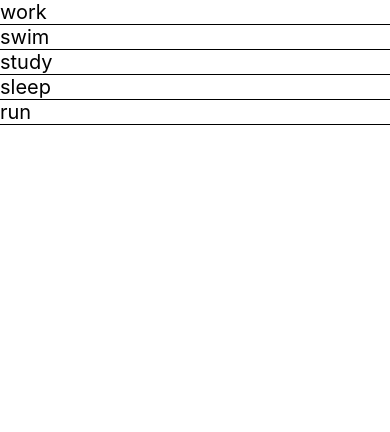
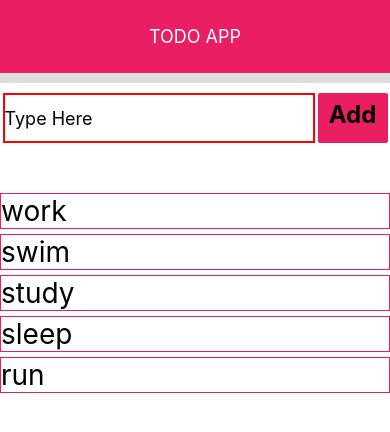
Before and after one commit to DumbWaysStudent/DW12VF3L1_todolist, a React Native app: screen / in a window 390 px wide. Shown: the top 432 px of the page. Built offline with nearby package versions, Linux system fonts and the light colour scheme.

Commit message:
commit add to do

```diff
--- a/App.js
+++ b/App.js
@@ -1,35 +1,134 @@
-import React, { Component } from 'react';
-import { View, Text, StyleSheet } from 'react-native';
+import React, { Component } from 'react'
+import { View, Text, StyleSheet, TextInput, TouchableOpacity, Button, ScrollView } from 'react-native'
 
-class App extends Component{
-  render(){
+class Add extends Component {
 
-    const data = [
-      'work',
-      'swim',
-      'study',
-      'sleep',
-      'run',
-    ]
+  constructor(props) {
+    super(props)
 
-    return(
+    //list data
+    this.state = {
+      datas: [
+        'work',
+        'swim',
+        'study',
+        'sleep',
+        'run',
+      ],
+      data: '',
+    }
+  }
+
+  //inputan data
+  onHandleAdd = (text) => {
+    this.setState({data: text})
+  }
+
+  //masukkan inputan data ke list
+  inputBtn = () =>{
+    if(this.state.data !== ''){
+      let tambah = this.state.datas.concat(this.state.data)
+      this.setState({datas: tambah})
+      this.setState({data: ''})
+    }else{
+      alert('Field Tidak boleh kosong!')
+    }
+
+  }
+
+
+  render() {
+
+    return (
+
       <View>
 
-        { data.map((item) => {
-          return <Text style={styles.list}>{item}</Text>
-        })}
+        <View style={styles.header}>
+          <Text style={styles.headerText}>TODO APP</Text>
+        </View>
+
+        <View style={styles.direc}>
+
+          <TextInput style={styles.inputTxt} placeholder='Type Here' type='text' onChangeText={(text) => this.onHandleAdd(text)} value={this.state.data}
+          />
+
+          <TouchableOpacity style={styles.button}>
+              <Text style={styles.textButton} onPress={this.inputBtn} >Add</Text>
+          </TouchableOpacity>
+
+
+        </View>
+
+        <ScrollView>
+          {this.state.datas.map((item) =>
+            <Text style={styles.textList}>{item}</Text>)
+          }
+        </ScrollView>
+
 
       </View>
-    );
+
+
+    )
   }
+
 }
 
-export default App;
+const styles = StyleSheet.create({
+  header: {
+    backgroundColor: '#E91E63',
+    alignItems: 'center',
+    justifyContent: 'center',
+    borderBottomWidth: 10,
+    borderBottomColor: '#ddd'
+  },
 
-const styles=StyleSheet.create({
-  list: {
-    fontSize: 20,
-    borderBottomWidth: 1,
-    borderColor: '#000'
-  }
-});
+  headerText: {
+    color: 'white',
+    fontSize: 18,
+    padding: 26,
+  },
+
+  textList: {
+    fontSize: 28,
+    borderWidth: 1,
+    marginBottom: 5,
+    borderColor: '#E91E63'
+  },
+
+  inputTxt:{
+    width:'80%',
+    borderColor:'red',
+    marginRight: 3,
+    marginTop: 10,
+    height:50,
+    borderWidth:2,
+    fontSize:18,
+
+  },
+  button:{
+    borderRadius:2,
+    backgroundColor:'#E91E63',
+    marginTop: 10,
+    height:50,
+    width:70,
+    height:50,
+  },
+
+  textButton:{
+    textAlign:'center',
+    justifyContent:'center',
+    fontWeight:'bold',
+    fontSize:24,
+    paddingTop:7,
+    },
+  direc:{
+    flexDirection:'row',
+    justifyContent:'center',
+    paddingBottom:50,
+    alignItems:'center',
+
+  },
+})
+
+export default Add;
```
